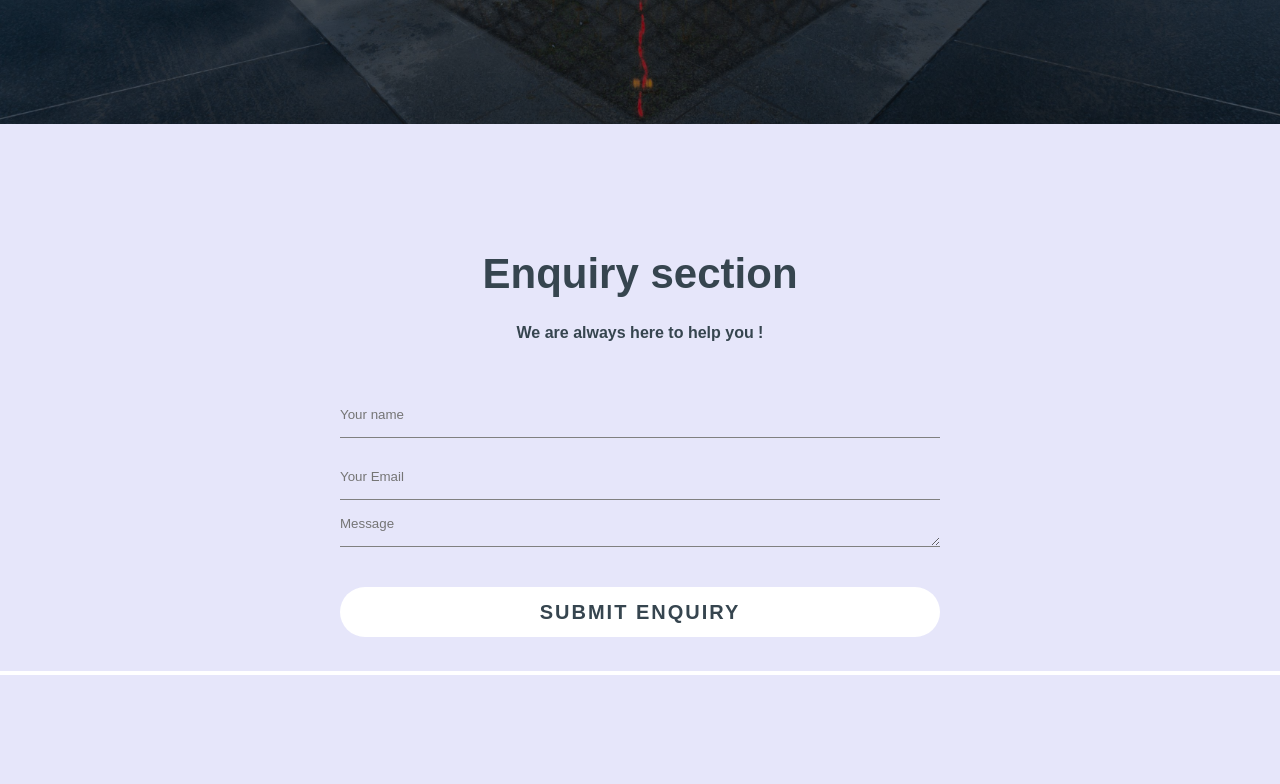
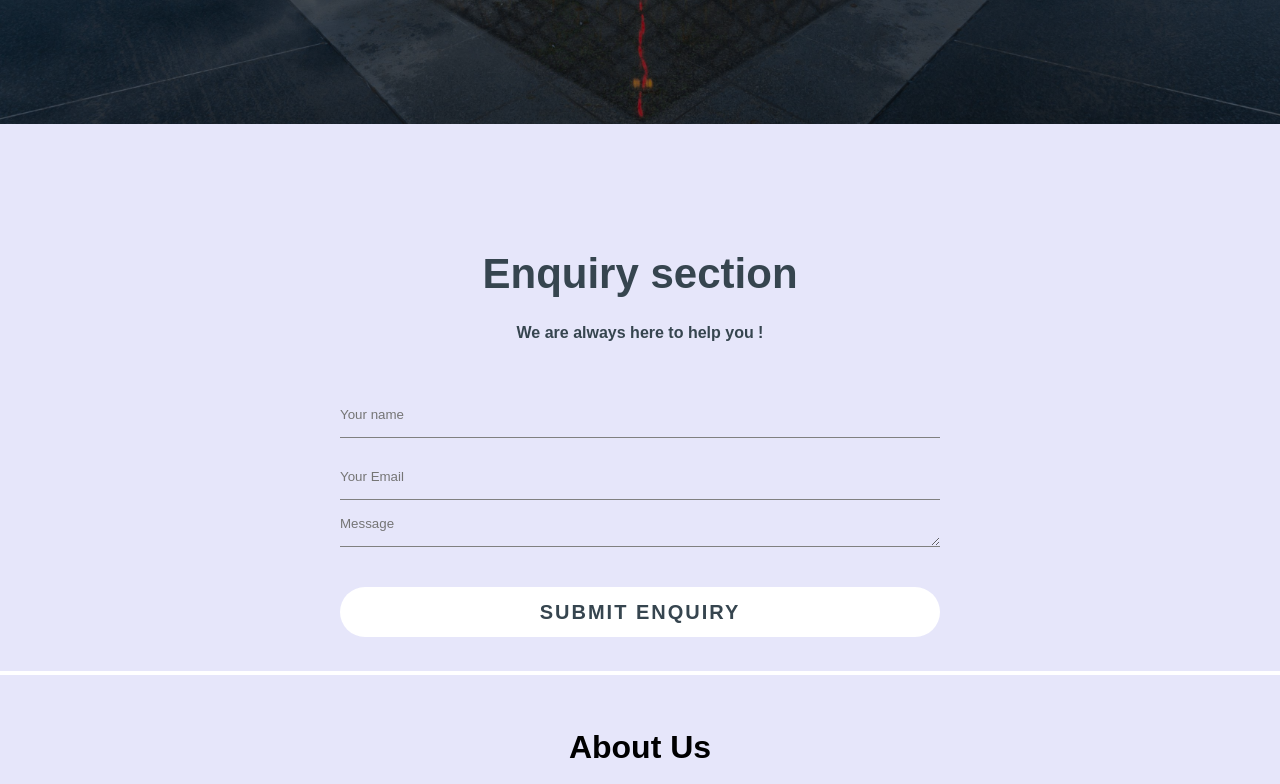
Before and after one commit to moulisharunachalam/moulisharunachalam.github.io, a plain HTML site: page KIC-website-task/index.html in a window 1280 px wide. Shown: the part 676-1460 px from the top of the page. Before the commit the page ends 1405 px from the top, so only its background shows below. Drawn offline with Linux system fonts and the light colour scheme.

Commit message:
website-reupload

```diff
--- a/New folder/index.html
+++ b/KIC-website-task/index.html
@@ -50,7 +50,12 @@
 		<br><br>
 		<hr color="white" style="height: 2px;">
 		<br><br><br>
+	<div id="about" class="about-title" background="2.jpg">
+		<h1>About Us</h1>
 
+		<br>
+
+	</div>
 
 </body>
 </html>
```
Also changed, not shown: KIC-website-task/2.jpg (renamed from New folder/2.jpg), KIC-website-task/css/style.css (renamed from New folder/css/style.css), KIC-website-task/logo.png (renamed from New folder/logo.png), KIC-website-task/wallpaper.jpg (renamed from New folder/wallpaper.jpg).
